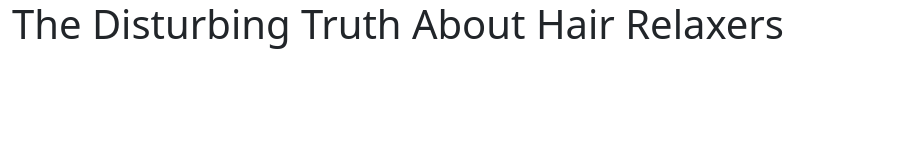
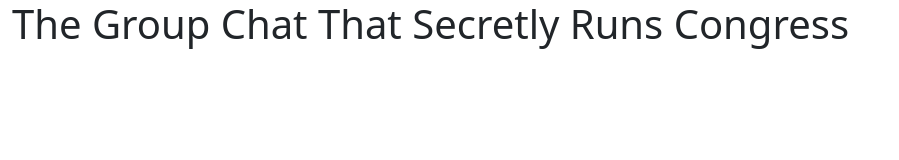
Before and after one commit to tkthomasss/Thadean-Thomas-Jour352-Fall2024, a plain HTML site: page final-project/index.html in a window 1280 px wide. Shown: the whole page, without its empty margins (0-899 px from the left). Drawn offline with nearby package versions, Linux system fonts and the light colour scheme.

Commit message:
worked on final

```diff
--- a/final-project/index.html
+++ b/final-project/index.html
@@ -19,7 +19,7 @@
         <div class="container-fluid" id="topper">
             <div class="row>">
                 <div class="col">
-                    <h1>The Disturbing Truth About Hair Relaxers</h1>
+                    <h1>The Group Chat That Secretly Runs Congress</h1>
                 </div>
             </div>
         </div>
```
